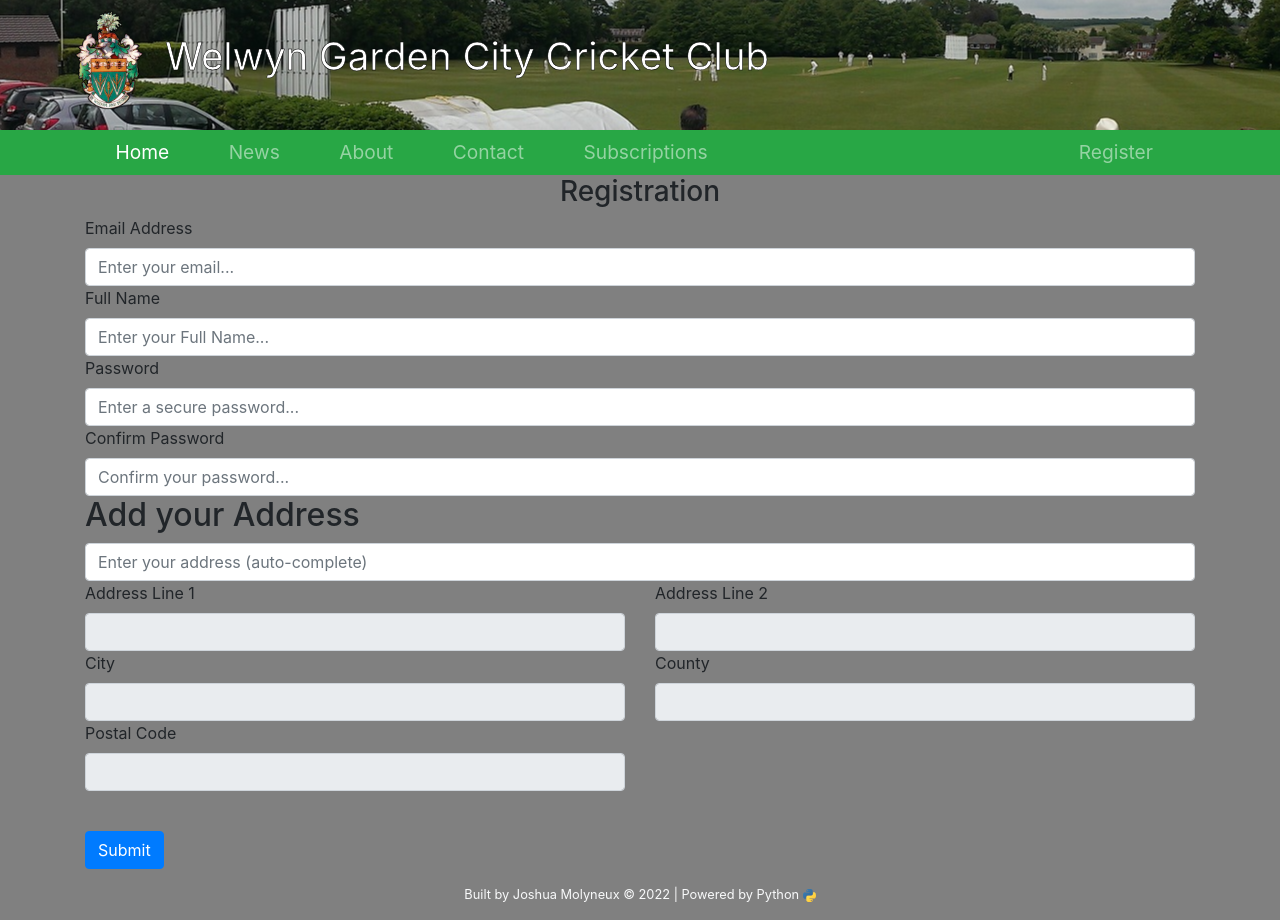
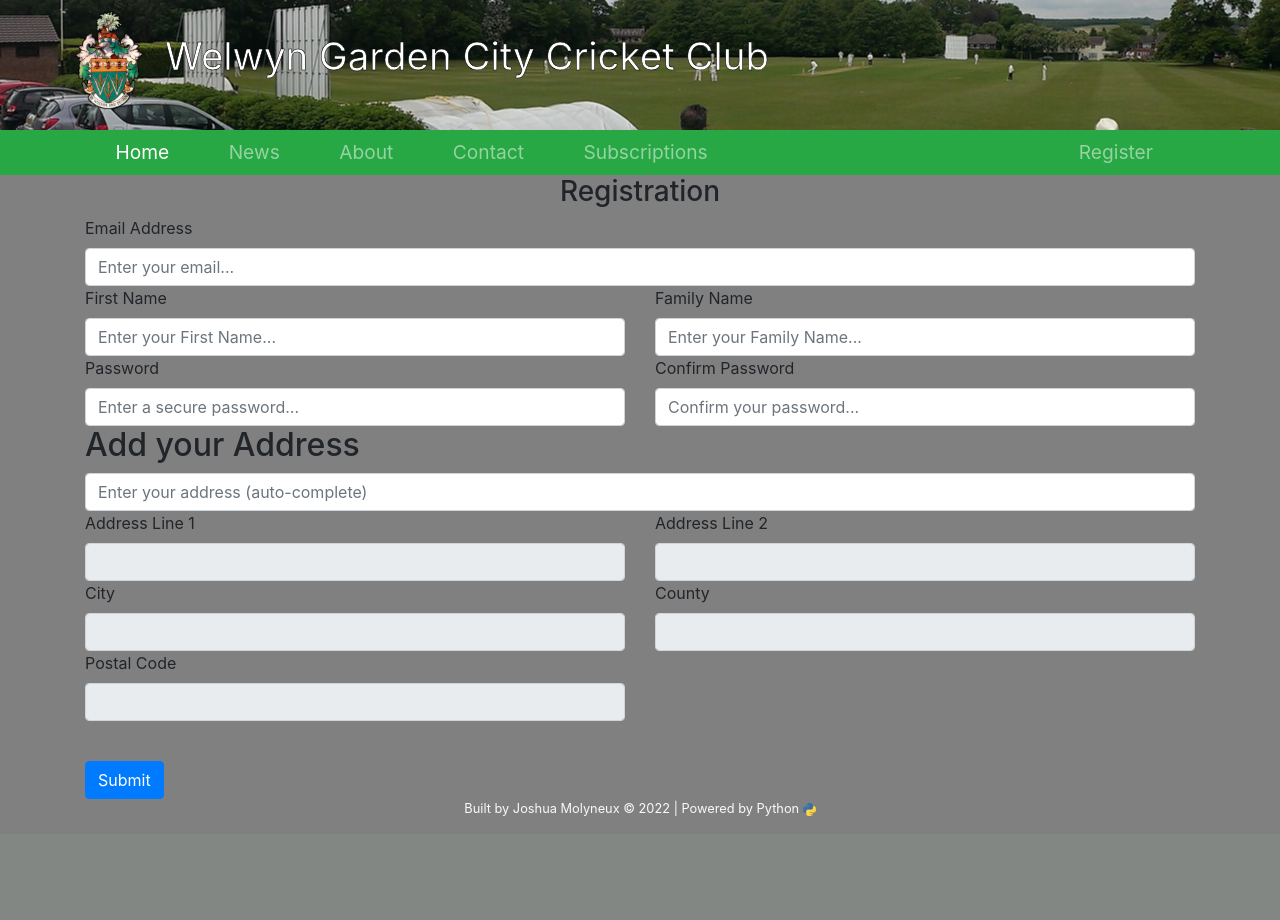
Before and after one commit to Awes-truck/CS-Project, a Flask app: page /register in a window 1280 px wide. After the commit the page ends 816 px from the top, so only its background shows below. Run offline with Flask 2, Linux system fonts and the light colour scheme; some libraries are stand-ins or nearby versions.

Commit message:
Form changes - condensed input boxes

```diff
--- a/www/auth.py
+++ b/www/auth.py
@@ -23,7 +23,8 @@ def register():
 
     if request.method == 'POST':
         email = request.form.get('email')
-        full_name = request.form.get('full_name')
+        first_name = request.form.get('first_name')
+        family_name = request.form.get('family_name')
         password = request.form.get('password')
         password_confirm = request.form.get('password_confirm')
         for i in postal_keys:
@@ -33,8 +34,10 @@ def register():
 
         if len(email) < 4:
             flash('Email must be greater 3 characters', category='error')
-        elif len(full_name) < 4:
-            flash('Full Name must be greater than 3 characters', category='error')
+        elif len(first_name) < 4:
+            flash('First Name must be greater than 3 characters', category='error')
+        elif len(family_name) < 4:
+            flash('Family Name must be greater than 3 characters', category='error')
         elif password != password_confirm:
             flash('Passwords do not match', category='error')
         elif len(password) < 8:
--- a/www/templates/register.html
+++ b/www/templates/register.html
@@ -3,7 +3,7 @@
 <form method="POST">
     <h3 align="center"> Registration </h3>
     <div class="form-group">
-        <label for="email">Email Address</label>
+        <label class="control-label" for="email">Email Address</label>
         <input
             type="email"
             class="form-control"
@@ -11,15 +11,31 @@
             name="email"
             placeholder="Enter your email..."
         />
-        <label for="full_name">Full Name</label>
+        <div class="row">
+            <div class="col-md-6">
+                <label class="control-label" for="first_name">First Name</label>
                 <input
                     type="text"
                     class="form-control"
-            id="full_name"
-            name="full_name"
-            placeholder="Enter your Full Name..."
+                    id="first_name"
+                    name="first_name"
+                    placeholder="Enter your First Name..."
                 />
-        <label for="password">Password</label>
+            </div>
+            <div class="col-md-6">
+                <label class="control-label" for="family_name">Family Name</label>
+                <input
+                    type="text"
+                    class="form-control"
+                    id="family_name"
+                    name="family_name"
+                    placeholder="Enter your Family Name..."
+                />
+            </div>
+        </div>
+        <div class="row">
+            <div class="col-md-6">
+                <label class="control-label" for="password">Password</label>
                 <input
                     type="password"
                     class="form-control"
@@ -27,7 +43,9 @@
                     name="password"
                     placeholder="Enter a secure password..."
                 />
-        <label for="password_confirm">Confirm Password</label>
+            </div>
+            <div class="col-md-6">
+                <label class="control-label" for="password_confirm">Confirm Password</label>
                 <input
                     type="password"
                     class="form-control"
@@ -35,6 +53,8 @@
                     name="password_confirm"
                     placeholder="Confirm your password..."
                 />
+            </div>
+        </div>
         <div class="panel panel-primary">
             <div class="panel-heading">
                 <h2 class="panel-title">Add your Address</h2>
@@ -72,6 +92,7 @@
             </div>
         </div>
     </div>
+</form>
 <br />
 <button type="submit" class="btn btn-primary">Submit</button>
 <script type="text/javascript" src="./static/js/auto-complete.js"></script>
```
Lines whose indentation alone changed are shown as unchanged.
